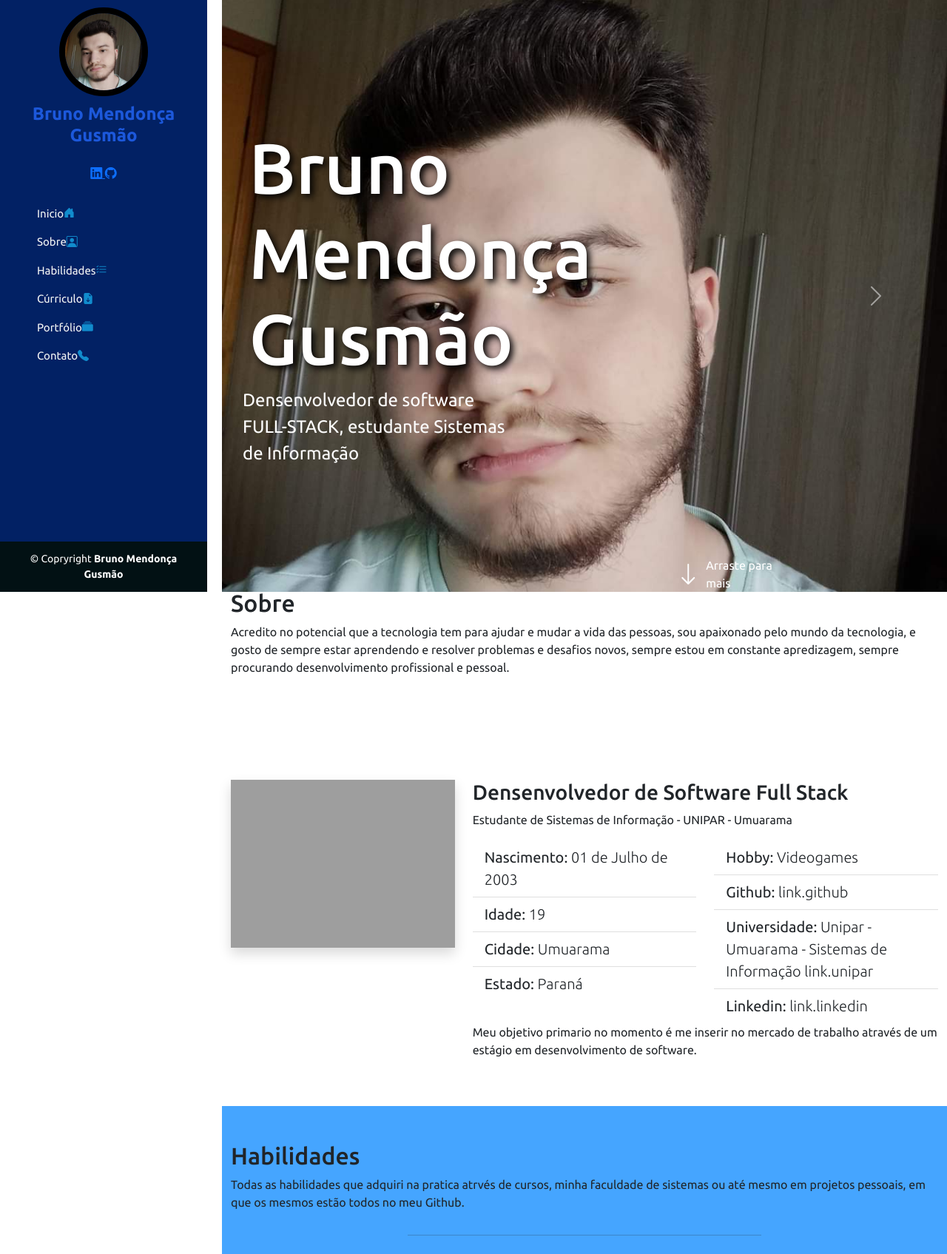
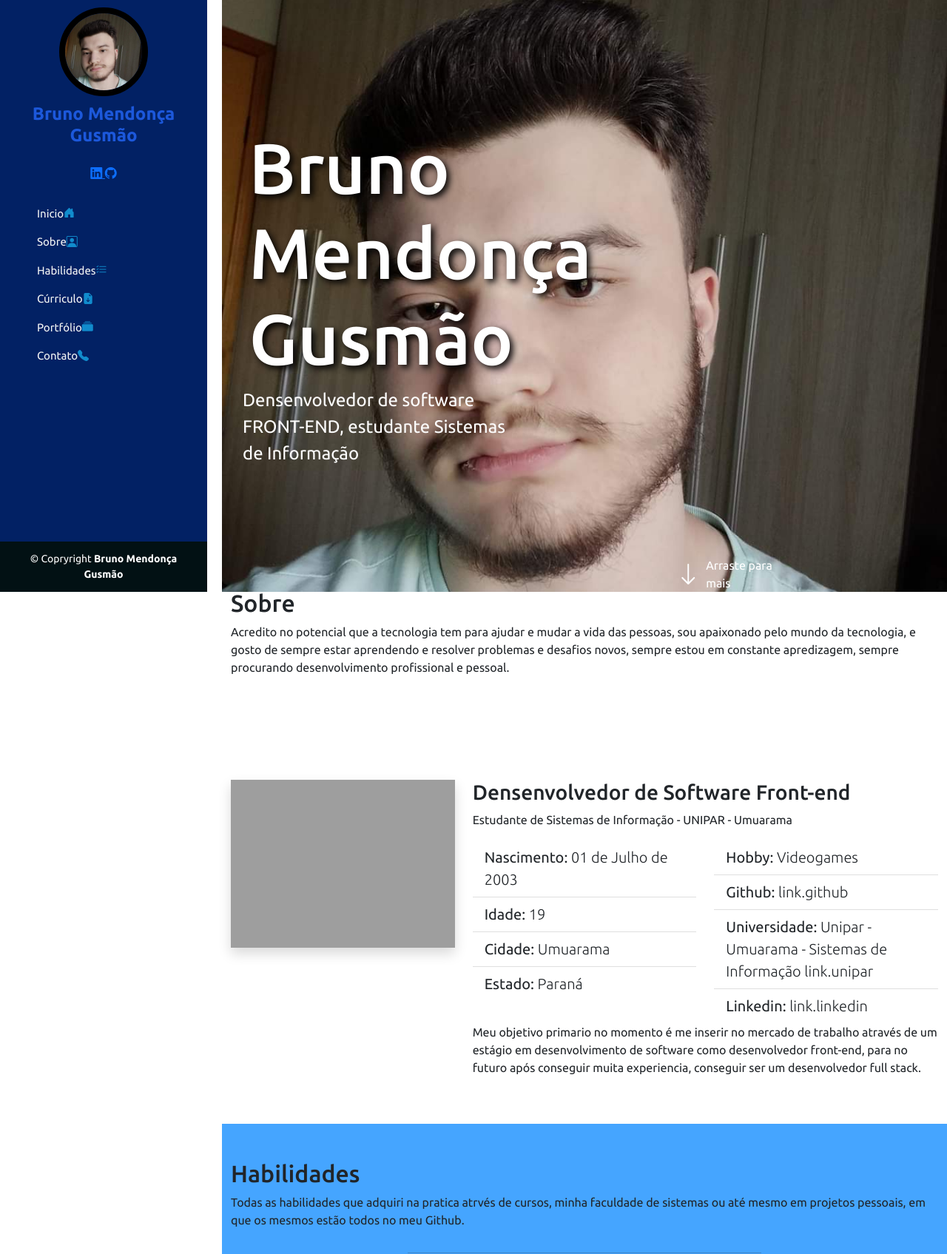
Before and after one commit to BrunoDev2003/Portfolio, a Flask app: page / in a window 1280 px wide. Shown: the top 1695 px of the page at 74% size. Run offline with Flask 2, Linux system fonts and the light colour scheme; some libraries are stand-ins or nearby versions; grey boxes are pictures that could not be loaded.

Commit message:
ajustes extras, corrigindo bugs

```diff
--- a/templates/index.html
+++ b/templates/index.html
@@ -66,7 +66,7 @@
         <section id="inicio" class="row m-0 p-0">
             <div class="col-md-5 d-flex justify-content-center align-items-center flex-column">
                 <h2 class="text-white text-shadow">Bruno Mendonça Gusmão</h2>
-                <span id="subtitle" class="text-white">Densenvolvedor de software FULL-STACK, estudante Sistemas de Informação</span>
+                <span id="subtitle" class="text-white">Densenvolvedor de software FRONT-END, estudante Sistemas de Informação</span>
             </div>
 
             <div class="col-md-7 d-flex justify-content-center align-items-end">
@@ -96,7 +96,7 @@
                     <img class="img-fluid shadow" src="../static/img/brunofoto2.jpg" alt="foto_perfil" >
                 </div>
                 <div class="col-md-8">
-                    <h3>Densenvolvedor de Software Full Stack</h3>
+                    <h3>Densenvolvedor de Software Front-end</h3>
                     <p>Estudante de Sistemas de Informação - UNIPAR - Umuarama</p>
 
                     <div class="row">
@@ -144,7 +144,7 @@
                         </div>
                     </div>
 
-                    <p> Meu objetivo primario no momento é me inserir no mercado de trabalho através de um estágio em desenvolvimento de software.
+                    <p> Meu objetivo primario no momento é me inserir no mercado de trabalho através de um estágio em desenvolvimento de software como desenvolvedor front-end, para no futuro após conseguir muita experiencia, conseguir ser um desenvolvedor full stack.
                     </p>
                 </div>
             </div>
@@ -362,11 +362,9 @@
                         </div>
                     </div>
                     <button class="carousel-control-prev" type="button" data-bs-target="#carouselPortfolio" data-bs-slide="prev">
-                        <span class="carousel-control-prev-icon" aria-hidden="true"></span>
                         <span class="visually-hidden">Previous</span>
                     </button>
                     <button class="carousel-control-next" type="button" data-bs-target="#carouselPortfolio" data-bs-slide="next">
-                        <span class="carousel-control-next-icon" aria-hidden="true"></span>
                         <span class="visually-hidden">Next</span>
                     </button>
                     </div>
```
